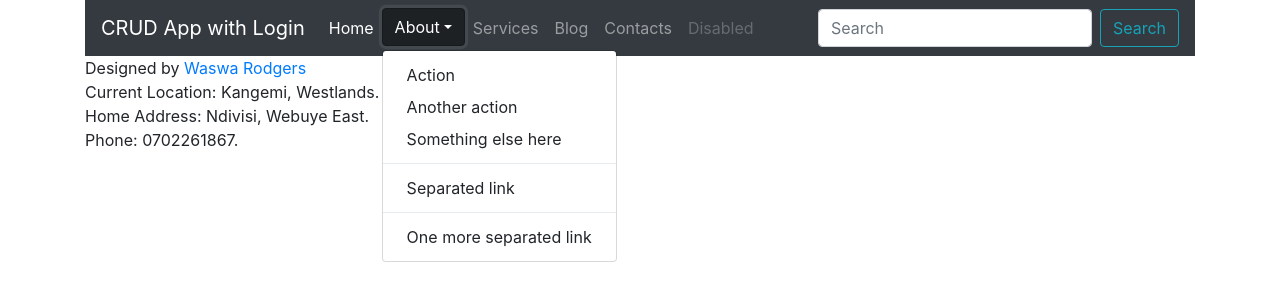
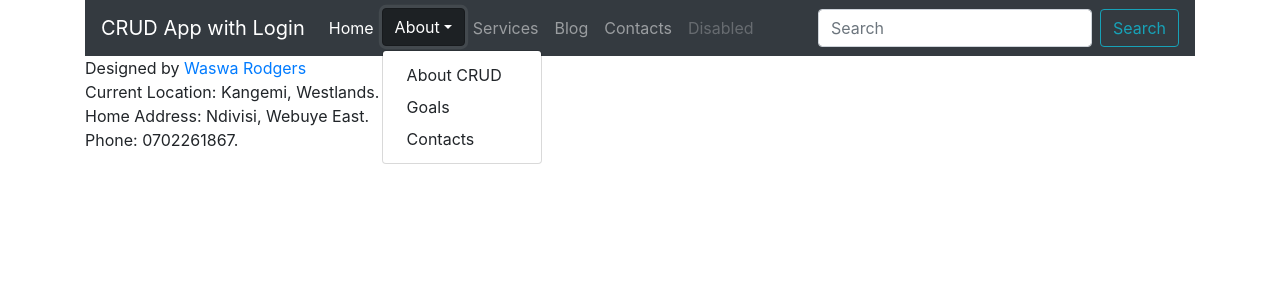
Before and after one commit to WaswaRodgers/CRUD-App-with-login, a PHP site: page / in a window 1280 px wide, after a click on "About". Shown: the top 301 px of the page. Run offline with PHP 8.4, Linux system fonts and the light colour scheme.

Commit message:
Modified About section as a drop down menu

```diff
--- a/index.php
+++ b/index.php
@@ -14,13 +14,9 @@
 		      <div class="dropdown">
 		      	<button type="button" class="btn btn-dark dropdown-toggle" data-toggle="dropdown">About</button>
 		      	<div class="dropdown-menu">
-		      		<a class="dropdown-item" href="#">Action</a>
-		      		<a class="dropdown-item" href="#">Another action</a>
-		      		<a class="dropdown-item" href="#">Something else here</a>
-		      		<li role="separator" class="dropdown-divider"></li>
-		      		<a class="dropdown-item" href="#">Separated link</a>
-		      		<li role="separator" class="dropdown-divider"></li>
-		      		<a class="dropdown-item" href="#">One more separated link</a>
+		      		<a class="dropdown-item" href="#">About CRUD</a>
+		      		<a class="dropdown-item" href="#">Goals</a>
+		      		<a class="dropdown-item" href="#">Contacts</a>
 		      	</div>
 		      </div>
 		      <li class="nav-item">
```
